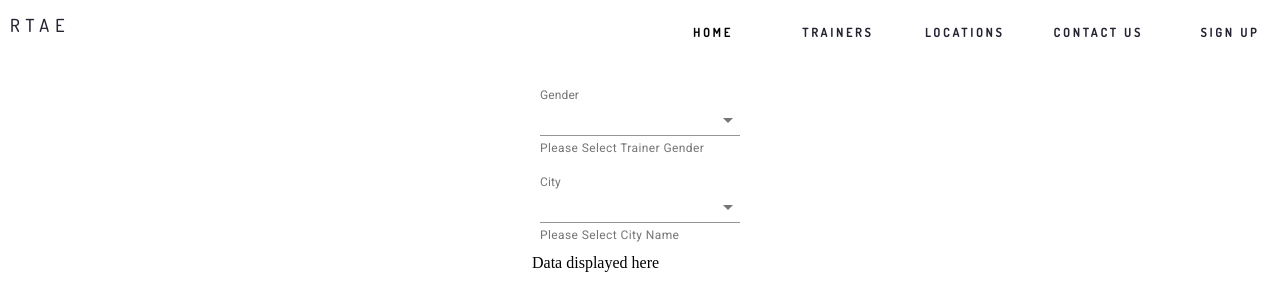
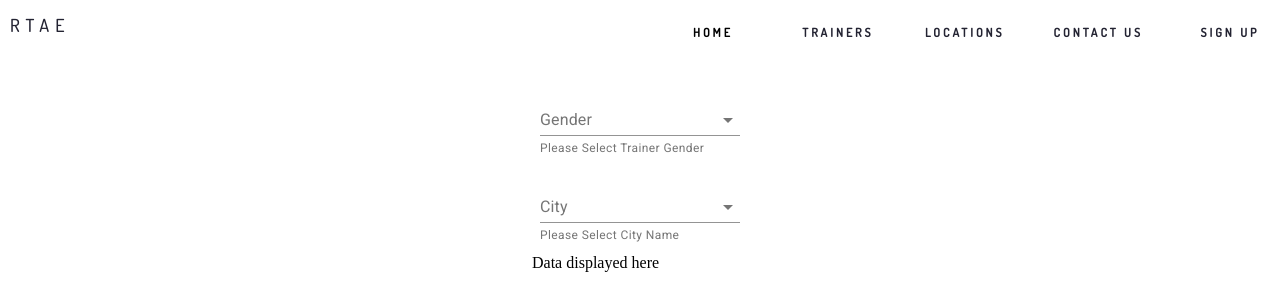
Before and after one commit to taerichard/ptReq, a React (Create React App) app in the folder client/: page /trainer in a window 1280 px wide. Shown: the top 306 px of the page. Built offline with nearby package versions, Linux system fonts and the light colour scheme.

Commit message:
working on form control for trainer forms

```diff
--- a/client/src/components/Trainers/TrainerForm.js
+++ b/client/src/components/Trainers/TrainerForm.js
@@ -1,4 +1,4 @@
-import React from "react";
+import React, { useState } from "react";
 import { makeStyles } from "@material-ui/core/styles";
 import TextField from "@material-ui/core/TextField";
 import MenuItem from "@material-ui/core/MenuItem";
@@ -41,12 +41,19 @@ const useStyles = makeStyles((theme) => ({
   },
 }));
 
+
+
 export default function TrainerForm() {
   const classes = useStyles();
-  const [currency, setCurrency] = React.useState("EUR");
+  const [genderValue, setGenderValue] = useState("");
+  const [cityValue, setCityValue] = useState("");
 
-  const handleChange = (event) => {
-    setCurrency(event.target.value);
+  const handleGenderChange = (e) => {
+    setGenderValue(e.target.value);
+  };
+
+  const handleCityChange = (e) => {
+    setCityValue(e.target.value);
   };
 
   return (
@@ -56,8 +63,8 @@ export default function TrainerForm() {
           id="standard-select-currency"
           select
           label="Gender"
-          value={currency}
-          onChange={handleChange}
+          value={genderValue}
+          onChange={handleGenderChange}
           helperText="Please Select Trainer Gender"
         >
           {genders.map((option) => (
@@ -67,20 +74,19 @@ export default function TrainerForm() {
           ))}
         </TextField>
       </div>
-
       <div>
         <TextField
-          id="standard-select-currency-native"
+          id="standard-select-currency"
           select
           label="City"
-          value={currency}
-          onChange={handleChange}
+          value={cityValue}
+          onChange={handleCityChange}
           helperText="Please Select City Name"
         >
           {cities.map((option) => (
-            <option key={option.value} value={option.value}>
+            <MenuItem key={option.value} value={option.value}>
               {option.label}
-            </option>
+            </MenuItem>
           ))}
         </TextField>
       </div>
```
